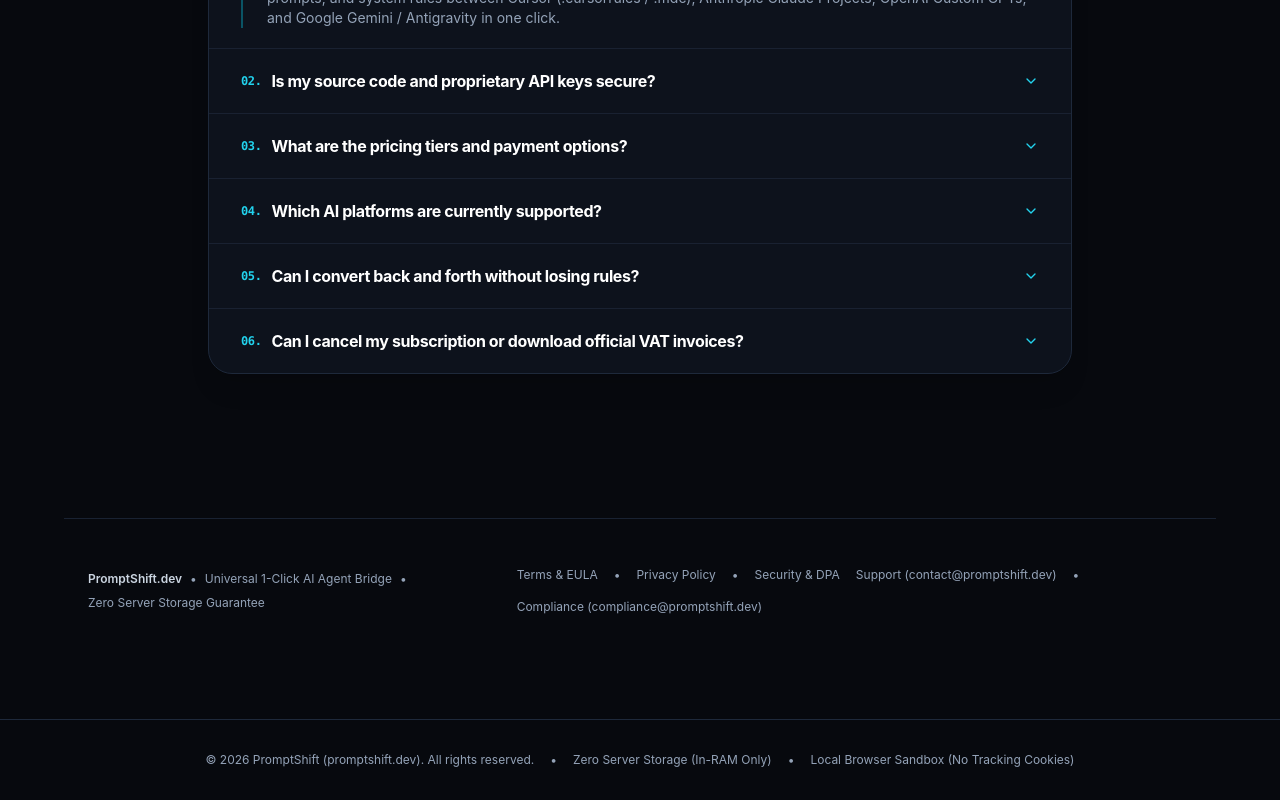
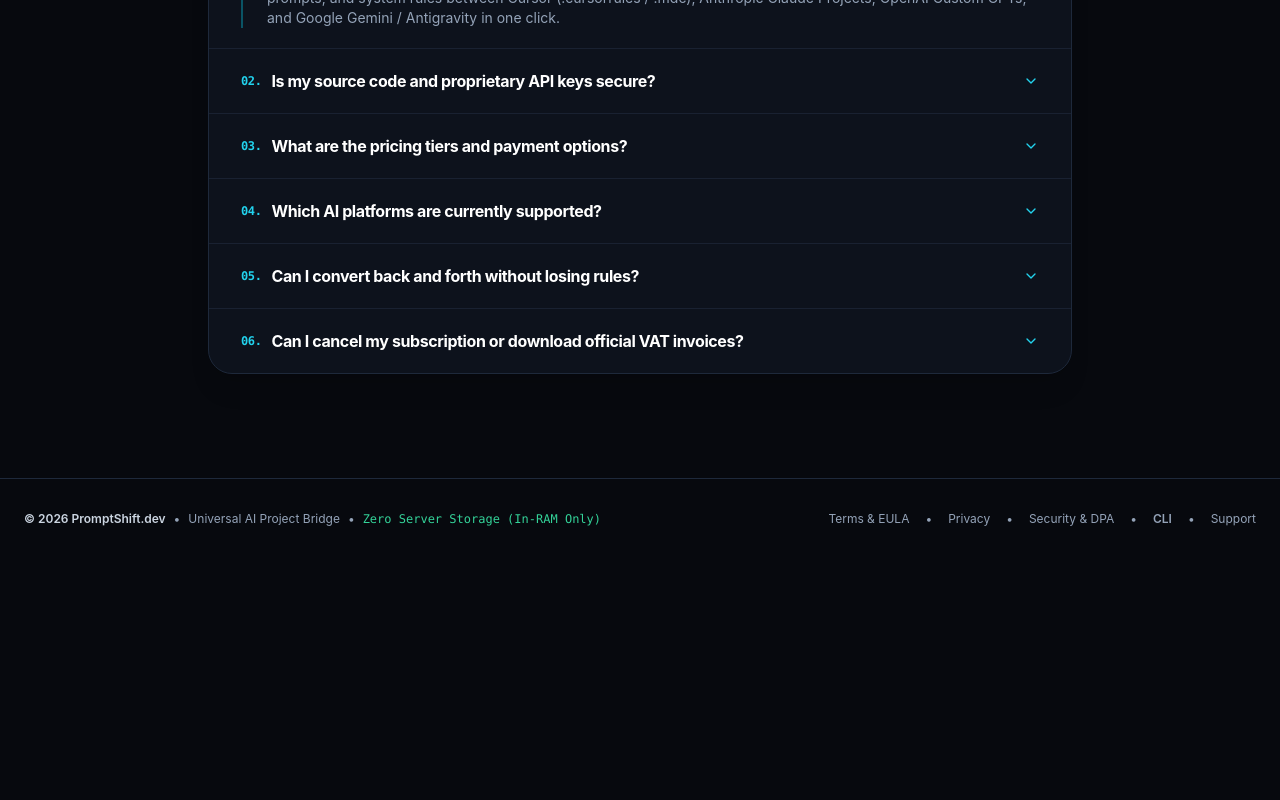
Before and after one commit to actions-marketplace-validations/topaisaas-dev_promptshift, a Next.js app: page / in a window 1280 px wide. Shown: the part 2897-3697 px from the top of the page. After the commit the page ends 3456 px from the top, so only its background shows below. Built offline with nearby package versions, Linux system fonts and the light colour scheme.

Commit message:
fix(layout): remove duplicate Navbar and footer from cli and convert routes, unify site-wide layout

```diff
--- a/app/cli/page.tsx
+++ b/app/cli/page.tsx
@@ -1,7 +1,6 @@
 import React from 'react';
 import type { Metadata } from 'next';
 import Link from 'next/link';
-import { Navbar } from '@/components/Navbar';
 import { Terminal, Copy, Shield, Cpu, Zap, CheckCircle2 } from 'lucide-react';
 
 export const metadata: Metadata = {
@@ -44,14 +43,11 @@ export default function CliPage() {
   };
 
   return (
-    <div className="min-h-screen bg-[#07090E] text-slate-100 flex flex-col font-sans selection:bg-cyan-500/20 selection:text-cyan-200">
+    <div className="w-full max-w-5xl mx-auto px-4 py-2">
       <script
         type="application/ld+json"
         dangerouslySetInnerHTML={{ __html: JSON.stringify(jsonLd) }}
       />
-      <Navbar />
-
-      <main className="flex-1 max-w-5xl mx-auto px-4 py-12 w-full">
         {/* Breadcrumb */}
         <nav className="flex items-center space-x-2 text-xs text-slate-400 mb-8 font-mono">
           <Link href="/" className="hover:text-cyan-400 transition-colors">Home</Link>
@@ -215,21 +211,6 @@ export default function CliPage() {
             Launch Visual Converter
           </Link>
         </div>
-      </main>
-
-      {/* Footer */}
-      <footer className="border-t border-slate-900 bg-[#05060A] py-8 text-xs text-slate-400">
-        <div className="max-w-5xl mx-auto px-4 flex flex-col sm:flex-row items-center justify-between gap-4">
-          <div>© {new Date().getFullYear()} PromptShift.dev • Universal AI Project Bridge</div>
-          <div className="flex items-center space-x-6">
-            <Link href="/terms" className="hover:text-slate-200">Terms</Link>
-            <Link href="/privacy" className="hover:text-slate-200">Privacy</Link>
-            <Link href="/security" className="hover:text-slate-200">Security</Link>
-            <Link href="/cli" className="hover:text-cyan-400 font-semibold">CLI Tool</Link>
-            <a href="mailto:contact@promptshift.dev" className="hover:text-cyan-400">Contact</a>
-          </div>
-        </div>
-      </footer>
     </div>
   );
 }
--- a/app/convert/[pair]/page.tsx
+++ b/app/convert/[pair]/page.tsx
@@ -3,7 +3,6 @@ import type { Metadata } from 'next';
 import Link from 'next/link';
 import { notFound } from 'next/navigation';
 import { CONVERSION_PAIRS, ConversionPairData } from '@/lib/seo/conversionPairs';
-import { Navbar } from '@/components/Navbar';
 
 interface PageProps {
   params: Promise<{ pair: string }>;
@@ -175,14 +174,13 @@ export default async function ConversionPairPage({ params }: PageProps) {
   const otherPairs = Object.values(CONVERSION_PAIRS).filter((p) => p.slug !== data.slug);
 
   return (
-    <div className="min-h-screen bg-[#07090E] text-slate-100 flex flex-col font-sans selection:bg-cyan-500/20 selection:text-cyan-200">
+    <div className="w-full max-w-6xl mx-auto px-4 py-2">
       <script
         type="application/ld+json"
         dangerouslySetInnerHTML={{ __html: JSON.stringify(jsonLd) }}
       />
-      <Navbar />
 
-      <main className="flex-1 max-w-6xl mx-auto px-4 py-12 w-full">
+      <div className="w-full">
         {/* Breadcrumbs */}
         <nav className="flex items-center space-x-2 text-xs text-slate-400 mb-8 font-mono">
           <Link href="/" className="hover:text-cyan-400 transition-colors">Home</Link>
@@ -434,22 +432,7 @@ export default async function ConversionPairPage({ params }: PageProps) {
             ))}
           </div>
         </section>
-      </main>
-
-      {/* Footer */}
-      <footer className="border-t border-slate-900 bg-[#05060A] py-8 text-xs text-slate-400">
-        <div className="max-w-6xl mx-auto px-4 flex flex-col sm:flex-row items-center justify-between gap-4">
-          <div>
-            © {new Date().getFullYear()} PromptShift.dev • Universal AI Project Bridge
-          </div>
-          <div className="flex items-center space-x-6">
-            <Link href="/terms" className="hover:text-slate-200 transition-colors">Terms of Service</Link>
-            <Link href="/privacy" className="hover:text-slate-200 transition-colors">Privacy Policy</Link>
-            <Link href="/security" className="hover:text-slate-200 transition-colors">Security Whitepaper</Link>
-            <a href="mailto:contact@promptshift.dev" className="hover:text-cyan-400 transition-colors">Contact</a>
-          </div>
-        </div>
-      </footer>
+      </div>
     </div>
   );
 }
--- a/app/layout.tsx
+++ b/app/layout.tsx
@@ -1,4 +1,5 @@
 import type { Metadata } from 'next';
+import Link from 'next/link';
 import './globals.css';
 import { Navbar } from '@/components/Navbar';
 
@@ -261,13 +262,26 @@ export default function RootLayout({
         <main id="main-content" tabIndex={-1} className="flex-1 w-full max-w-7xl mx-auto px-6 py-8 focus:outline-none">
           {children}
         </main>
-        <footer className="w-full border-t border-borderColor py-8 text-center text-xs text-textMuted bg-darkBg">
-          <div className="flex flex-col sm:flex-row items-center justify-center gap-4">
-            <span>&copy; 2026 PromptShift (promptshift.dev). All rights reserved.</span>
-            <span className="hidden sm:inline">•</span>
-            <span>Zero Server Storage (In-RAM Only)</span>
-            <span className="hidden sm:inline">•</span>
-            <span>Local Browser Sandbox (No Tracking Cookies)</span>
+        <footer className="w-full border-t border-borderColor py-8 px-6 text-xs text-textMuted bg-darkBg">
+          <div className="max-w-7xl mx-auto flex flex-col sm:flex-row items-center justify-between gap-4">
+            <div className="flex flex-wrap items-center gap-2">
+              <span className="font-semibold text-slate-300">&copy; 2026 PromptShift.dev</span>
+              <span>•</span>
+              <span>Universal AI Project Bridge</span>
+              <span>•</span>
+              <span className="text-emerald-400 font-mono">Zero Server Storage (In-RAM Only)</span>
+            </div>
+            <div className="flex flex-wrap items-center gap-4 text-xs">
+              <Link href="/terms" className="hover:text-cyan-400 transition-colors">Terms & EULA</Link>
+              <span>•</span>
+              <Link href="/privacy" className="hover:text-cyan-400 transition-colors">Privacy</Link>
+              <span>•</span>
+              <Link href="/security" className="hover:text-emerald-400 transition-colors">Security & DPA</Link>
+              <span>•</span>
+              <Link href="/cli" className="hover:text-cyan-400 font-semibold transition-colors">CLI</Link>
+              <span>•</span>
+              <a href="mailto:contact@promptshift.dev" className="hover:text-cyan-400 transition-colors">Support</a>
+            </div>
           </div>
         </footer>
       </body>
--- a/app/page.tsx
+++ b/app/page.tsx
@@ -613,52 +613,6 @@ export default function HomePage() {
         initialPlan={paymentPlan}
         initialIsPaid={modalInitialPaid}
       />
-
-      {/* Footer */}
-      <footer className="w-full max-w-6xl mx-auto px-6 py-12 border-t border-slate-800/80 flex flex-col sm:flex-row items-center justify-between gap-4 text-xs text-textMuted mt-12">
-        <div className="flex flex-wrap items-center gap-2">
-          <span className="font-semibold text-slate-300">PromptShift.dev</span>
-          <span>•</span>
-          <span>Universal 1-Click AI Agent Bridge</span>
-          <span>•</span>
-          <span>Zero Server Storage Guarantee</span>
-        </div>
-        <div className="flex flex-wrap items-center gap-4 text-xs">
-          <Link
-            href="/terms"
-            className="hover:text-cyan-400 transition-colors focus-visible:outline-none focus-visible:ring-1 focus-visible:ring-cyan-400 rounded"
-          >
-            Terms & EULA
-          </Link>
-          <span>•</span>
-          <Link
-            href="/privacy"
-            className="hover:text-cyan-400 transition-colors focus-visible:outline-none focus-visible:ring-1 focus-visible:ring-cyan-400 rounded"
-          >
-            Privacy Policy
-          </Link>
-          <span>•</span>
-          <Link
-            href="/security"
-            className="hover:text-emerald-400 transition-colors focus-visible:outline-none focus-visible:ring-1 focus-visible:ring-emerald-400 rounded"
-          >
-            Security & DPA
-          </Link>
-          <a
-            href="mailto:contact@promptshift.dev"
-            className="hover:text-cyan-400 transition-colors focus-visible:outline-none focus-visible:ring-1 focus-visible:ring-cyan-400 rounded"
-          >
-            Support (contact@promptshift.dev)
-          </a>
-          <span>•</span>
-          <a
-            href="mailto:compliance@promptshift.dev"
-            className="hover:text-cyan-400 transition-colors focus-visible:outline-none focus-visible:ring-1 focus-visible:ring-cyan-400 rounded"
-          >
-            Compliance (compliance@promptshift.dev)
-          </a>
-        </div>
-      </footer>
     </div>
   );
 }
```
